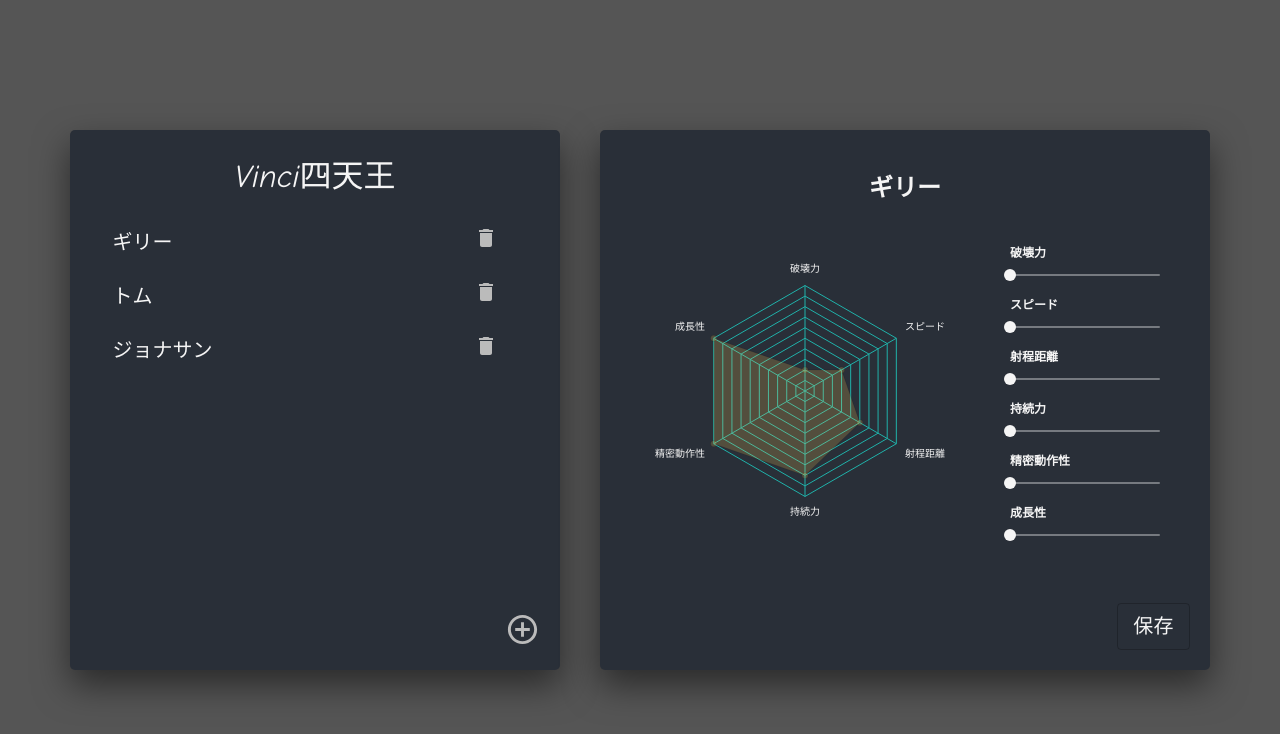
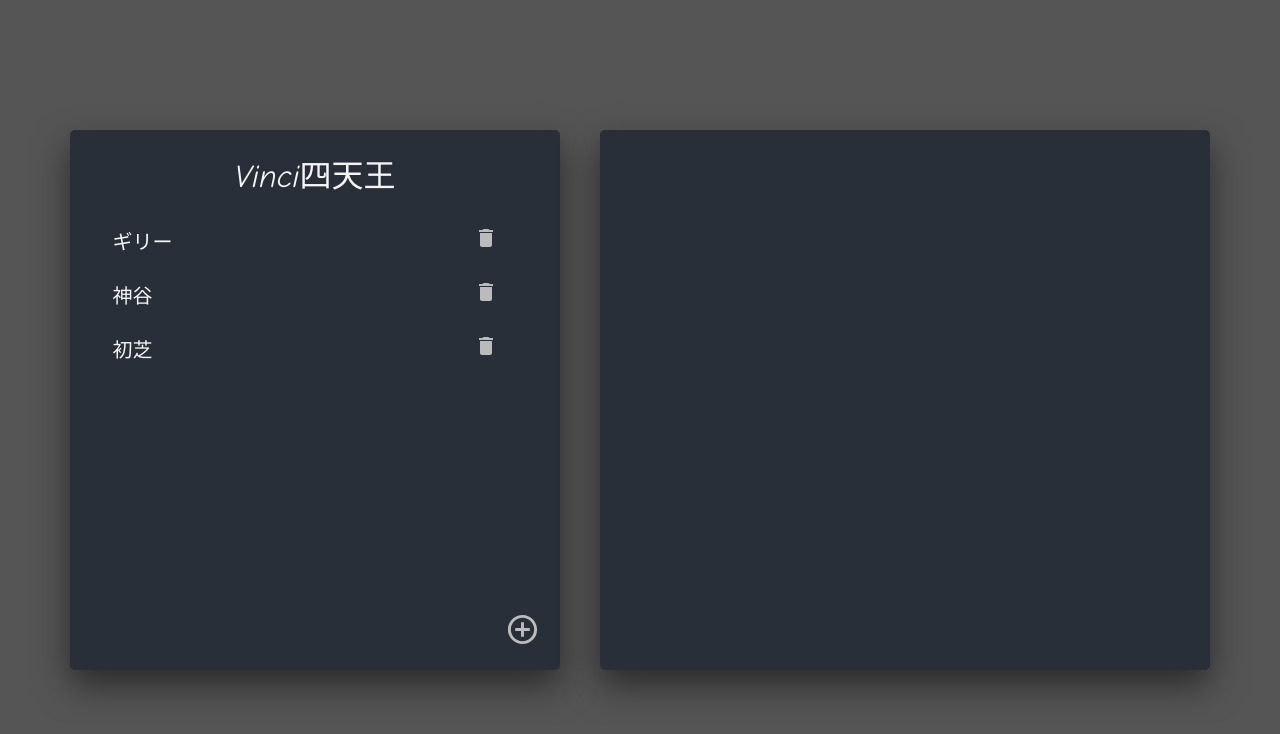
Before and after one commit to hk-4649/demo_ACZ, a React (Create React App) app: page / in a window 1280 px wide. Shown: the top 734 px of the page. Built offline with nearby package versions, Linux system fonts and the light colour scheme.

Commit message:
クッキング終了時

```diff
--- a/src/app/store.js
+++ b/src/app/store.js
@@ -1,8 +1,8 @@
-import { configureStore } from '@reduxjs/toolkit';
-import counterReducer from '../features/counter/counterSlice';
+import { configureStore } from "@reduxjs/toolkit";
+import memberReducer from "../features/member/memberSlice";
 
 export const store = configureStore({
   reducer: {
-    counter: counterReducer,
+    member: memberReducer,
   },
 });
--- a/src/features/member/Chart.js
+++ b/src/features/member/Chart.js
@@ -5,14 +5,7 @@ import styles from "./member.module.css";
 export const Chart = (props) => {
   const data = {
     // x 軸のラベル
-    labels: [
-      "破壊力",
-      "スピード",
-      "射程距離",
-      "持続力",
-      "精密動作性",
-      "成長性",
-    ],
+    labels: props.labels,
     datasets: [
       {
         label: "Dataset",
--- a/src/features/member/Details.js
+++ b/src/features/member/Details.js
@@ -1,8 +1,16 @@
-import React from "react";
+import React, { useState, useEffect } from "react";
 import styles from "./member.module.css";
 import Button from "@material-ui/core/Button";
 import { PowerSlider } from "./PowerSlider";
 import { Chart } from "./Chart";
+import { useSelector } from "react-redux";
+import {
+  selectSelectedMembers,
+  editMember,
+  selectIsNewMember,
+  newMember,
+} from "./memberSlice";
+import { useDispatch } from "react-redux";
 
 const statusArray = ["str", "agl", "ran", "sus", "dex", "pot"];
 const toJapanese = {
@@ -15,27 +23,71 @@ const toJapanese = {
 };
 
 export const Details = () => {
-  const member = {
-    name: "ギリー",
+  const [name, setName] = useState("");
+  const [status, setStatus] = useState({});
+  const { member, id } = useSelector(selectSelectedMembers);
+  const isNewMember = useSelector(selectIsNewMember);
+  const dispatch = useDispatch();
+
+  useEffect(() => {
+    if (!member) return;
+    setName(member.name);
+    setStatus(member.status);
+  }, [member, id]);
+  if (!member) {
+    return null;
+  }
+  const chartData = statusArray.map((e) => status[e] ?? 1);
+  const labels = statusArray.map((e) => toJapanese[e]);
+  const editedMember = {
+    name,
+    status,
   };
-  const chartData = [1, 2, 3, 4, 5, 5];
   return (
     <div>
       <div className={styles.details}>
-        <label>{member.name}</label>
+        <input
+          type="text"
+          className={styles.inputLog}
+          name="username"
+          value={name}
+          onChange={(e) => setName(e.target.value)}
+          required
+        />
       </div>
       <div className={styles.contents}>
         <div className={styles.item}>
-          <Chart data={chartData} />
+          <Chart data={chartData} labels={labels} />
         </div>
         <div className={styles.item}>
           {statusArray.map((e, i) => (
-            <PowerSlider key={i} label={toJapanese[e]} />
+            <PowerSlider
+              key={i}
+              label={toJapanese[e]}
+              value={chartData[i]}
+              onChange={(_, val) => setStatus({ ...status, [e]: val })}
+            />
           ))}
         </div>
       </div>
       <div className={styles.saveIcon}>
-        <Button variant="outlined">保存</Button>
+        {!isNewMember ? (
+          <Button
+            onClick={() => dispatch(editMember({ id, member: editedMember }))}
+            disabled={!name}
+            variant="outlined"
+          >
+            保存
+          </Button>
+        ) : (
+          <Button
+            onClick={() => dispatch(newMember(editedMember))}
+            disabled={!name}
+            variant="outlined"
+          >
+            登録
+          </Button>
+        )}
       </div>
     </div>
   );
--- a/src/features/member/Items.js
+++ b/src/features/member/Items.js
@@ -1,14 +1,26 @@
 import React from "react";
 import styles from "./member.module.css";
 import Delete from "@material-ui/icons/Delete";
+import { useDispatch } from "react-redux";
+import { selectMember, deleteMember } from "./memberSlice";
 
 export const Items = (props) => {
   const { item } = props;
+  const dispatch = useDispatch();
+
   return (
     <>
-      <span className={styles.cursor}>{item.name}</span>
+      <span
+        className={styles.cursor}
+        onClick={() => dispatch(selectMember(item))}
+      >
+        {item.member.name}
+      </span>
       <div>
-        <button className={styles.taskIcon}>
+        <button
+          className={styles.taskIcon}
+          onClick={() => dispatch(deleteMember(item))}
+        >
           <Delete />
         </button>
       </div>
--- a/src/features/member/Member.js
+++ b/src/features/member/Member.js
@@ -2,30 +2,26 @@ import React from "react";
 import { Items } from "./Items";
 import styles from "./member.module.css";
 import AddCircle from "@material-ui/icons/AddCircleOutline";
-
-const p = [
-  {
-    name: "ギリー",
-  },
-  {
-    name: "トム",
-  },
-  {
-    name: "ジョナサン",
-  },
-];
+import { useSelector } from "react-redux";
+import { selectMembers, selectMember } from "./memberSlice";
+import { useDispatch } from "react-redux";
 
 export const Member = () => {
+  const members = useSelector(selectMembers);
+  const dispatch = useDispatch();
   return (
     <div>
       <ul className={styles.memberList}>
-        {p.map((e, i) => (
+        {members.map((e, i) => (
           <li key={i} className={styles.listItem}>
             <Items item={e} />
           </li>
         ))}
       </ul>
-      <button className={styles.addIcon}>
+      <button
+        className={styles.addIcon}
+        onClick={() => dispatch(selectMember())}
+      >
         <AddCircle fontSize="large" />
       </button>
     </div>
--- /dev/null
+++ b/src/features/member/memberSlice.js
@@ -0,0 +1,107 @@
+import { createSlice } from "@reduxjs/toolkit";
+
+const members = [
+  {
+    id: 1,
+    member: {
+      name: "ギリー",
+      status: {
+        str: 5,
+        agl: 4,
+        ran: 1,
+        sus: 3,
+        dex: 2,
+        pot: 5,
+      },
+    },
+  },
+  {
+    id: 2,
+    member: {
+      name: "神谷",
+      status: {
+        str: 5,
+        agl: 4,
+        ran: 4,
+        sus: 4,
+        dex: 4,
+        pot: 5,
+      },
+    },
+  },
+  {
+    id: 3,
+    member: {
+      name: "初芝",
+      status: {
+        str: 5,
+        agl: 5,
+        ran: 5,
+        sus: 5,
+        dex: 5,
+        pot: 5,
+      },
+    },
+  },
+];
+
+const defaultMember = {
+  name: "",
+  status: {
+    str: 1,
+    agl: 1,
+    ran: 1,
+    sus: 1,
+    dex: 1,
+    pot: 1,
+  },
+};
+
+export const memberSlice = createSlice({
+  name: "member",
+  initialState: {
+    idCount: members.length,
+    members,
+    selectedMember: {},
+  },
+  reducers: {
+    newMember: (state, action) => {
+      state.idCount++;
+      const newItem = {
+        id: state.idCount,
+        member: action.payload,
+      };
+      state.members = [newItem, ...state.members];
+      state.isNew = false;
+    },
+    editMember: (state, action) => {
+      const { id, member } = action.payload;
+      const item = state.members.find((t) => t.id === id);
+      item.member = member;
+    },
+    selectMember: (state, action) => {
+      if (action.payload) {
+        state.selectedMember = action.payload;
+        state.isNew = false;
+      } else {
+        state.selectedMember = {
+          id: state.idCount + 1,
+          member: defaultMember,
+        };
+        state.isNew = true;
+      }
+    },
+    deleteMember: (state, action) => {
+      const { id } = action.payload;
+      state.members = state.members.filter((t) => t.id !== id);
+    },
+  },
+});
+
+export const { newMember, editMember, selectMember, deleteMember } =
+  memberSlice.actions;
+export const selectMembers = (state) => state.member.members;
+export const selectSelectedMembers = (state) => state.member.selectedMember;
+export const selectIsNewMember = (state) => state.member.isNew;
+
+export default memberSlice.reducer;
```
